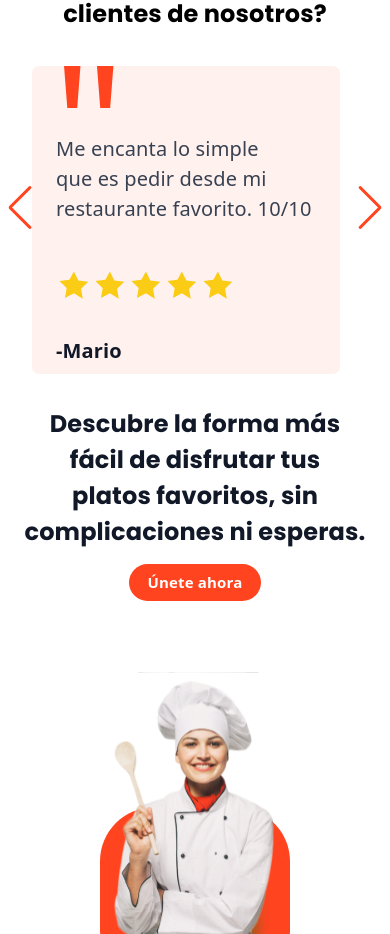
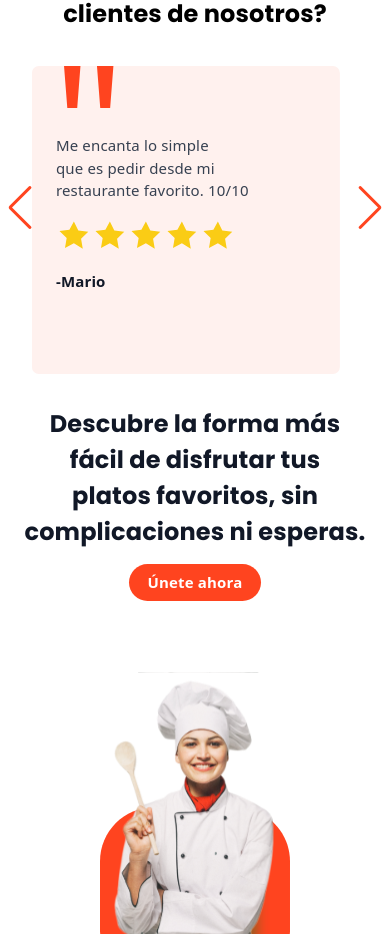
Before and after one commit to BonApp-etit/front, a Next.js app: page / in a window 390 px wide. Shown: the part 1830-2764 px from the top of the page. Built offline with nearby package versions, Linux system fonts and the light colour scheme.

Commit message:
third cards fix

```diff
--- a/src/components/landing/ThirdCards.jsx
+++ b/src/components/landing/ThirdCards.jsx
@@ -1,16 +1,16 @@
 export default function TestimonialCard ({ review, name })  {
     return (
-      <div className="bg-[#FFF1EE] p-6 rounded-[7px]  h-[260px] w-[260px] xxl:h-[350px] xxl:w-[350px] relative ">
+      <div className="bg-[#FFF1EE] p-6 rounded-[7px]  h-[260px] w-[260px] xxl:h-[350px] xxl:w-[350px] relative">
         {/* Cita */}
         <div className="absolute -top-[80px] left-5 text-[#FF441F] text-[180px] font-sans">"</div>
 
         {/* Texto de la reseña */}
-        <p className="text-gray-700 mb-11 mt-11 text-[20px] font-robot">
+        <p className="text-gray-700 mb-[16px] mt-11 text-[15px] md:text-[20px] font-robot">
           {review}
         </p>
 
         {/* Estrellas */}
-        <div className="flex items-center mb-8">
+        <div className="flex items-center mb-[16px]">
           {[...Array(5)].map((_, index) => (
             <svg
               key={index}
@@ -26,7 +26,7 @@ export default function TestimonialCard ({ review, name })  {
         </div>
 
         {/* Nombre de la persona */}
-        <p className="text-gray-900 font-semibold text-[20px] font-roboto">-{name}</p>
+        <p className="text-gray-900 font-semibold text-[15px] lg:text-[20px] font-roboto">-{name}</p>
       </div>
     );
   };
```
